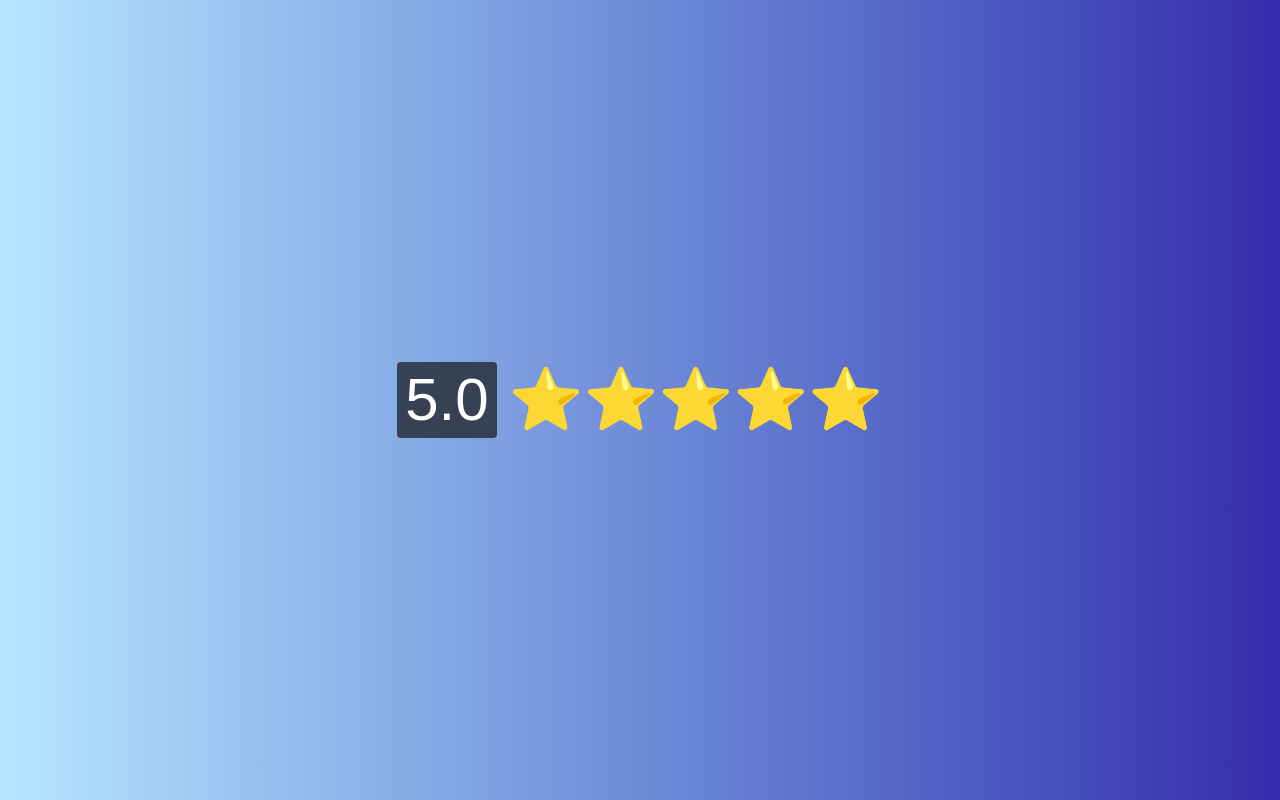
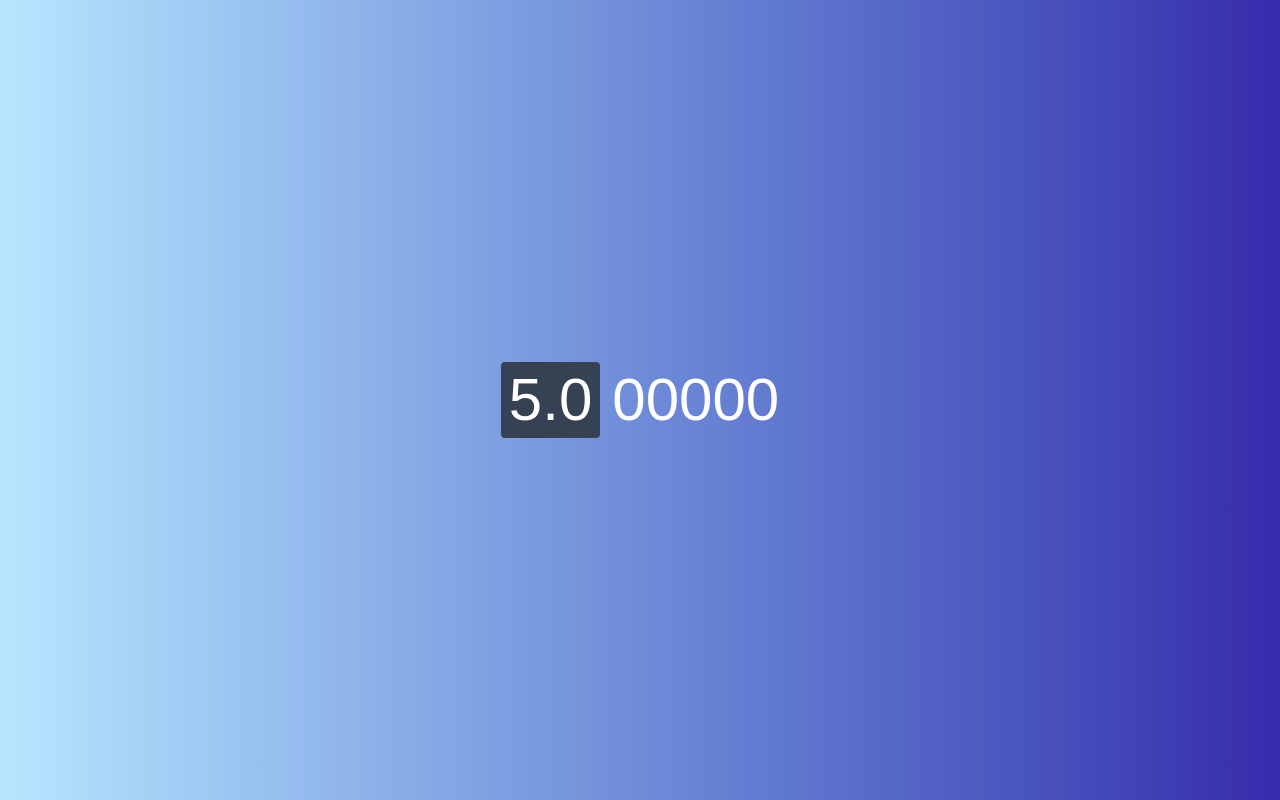
Before and after one commit to Wiillboss/react, a Next.js app in the folder react_primeiro_projeto/: page / in a window 1280 px wide. Built offline with nearby package versions, Linux system fonts and the light colour scheme.

Commit message:
Update Emoji_Rating.tsx

```diff
--- a/react_primeiro_projeto/app/components/Emoji_Rating.tsx
+++ b/react_primeiro_projeto/app/components/Emoji_Rating.tsx
@@ -9,9 +9,9 @@ export const Emoji_Rating = ({ rating }: Props) => {
     const rateInt = Math.floor(rating);
     const rateDecimal = rating - rateInt;
 
-    const fullstars = '⭐'.repeat(rateInt);
+    const fullstars = '0'.repeat(rateInt);
     const halfStar = rateDecimal >= 0.5 ? '⭐' : '';
-    const emptyStars = '☆'.repeat(5 - rateInt - (halfStar ? 1 : 0));
+    const emptyStars = 'feliz'.repeat(5 - rateInt - (halfStar ? 1 : 0));
 
 
     return (
```
